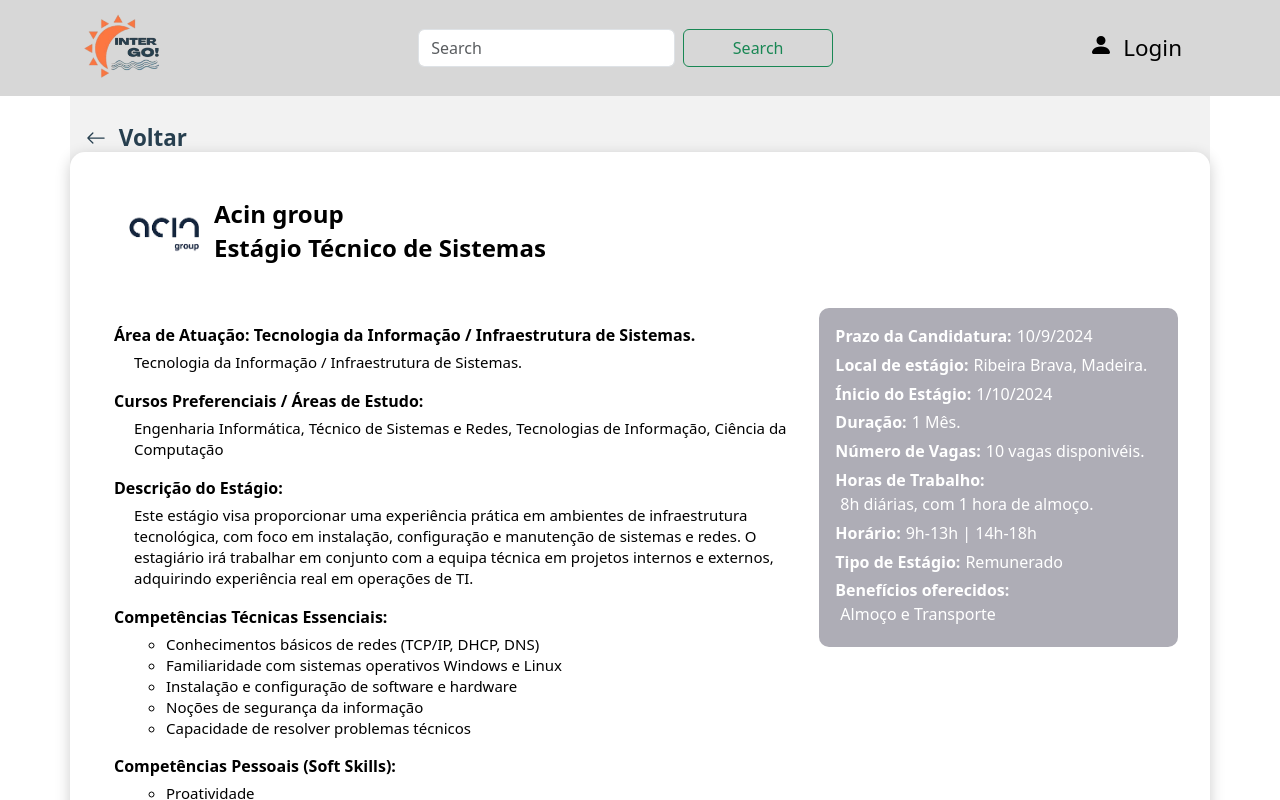
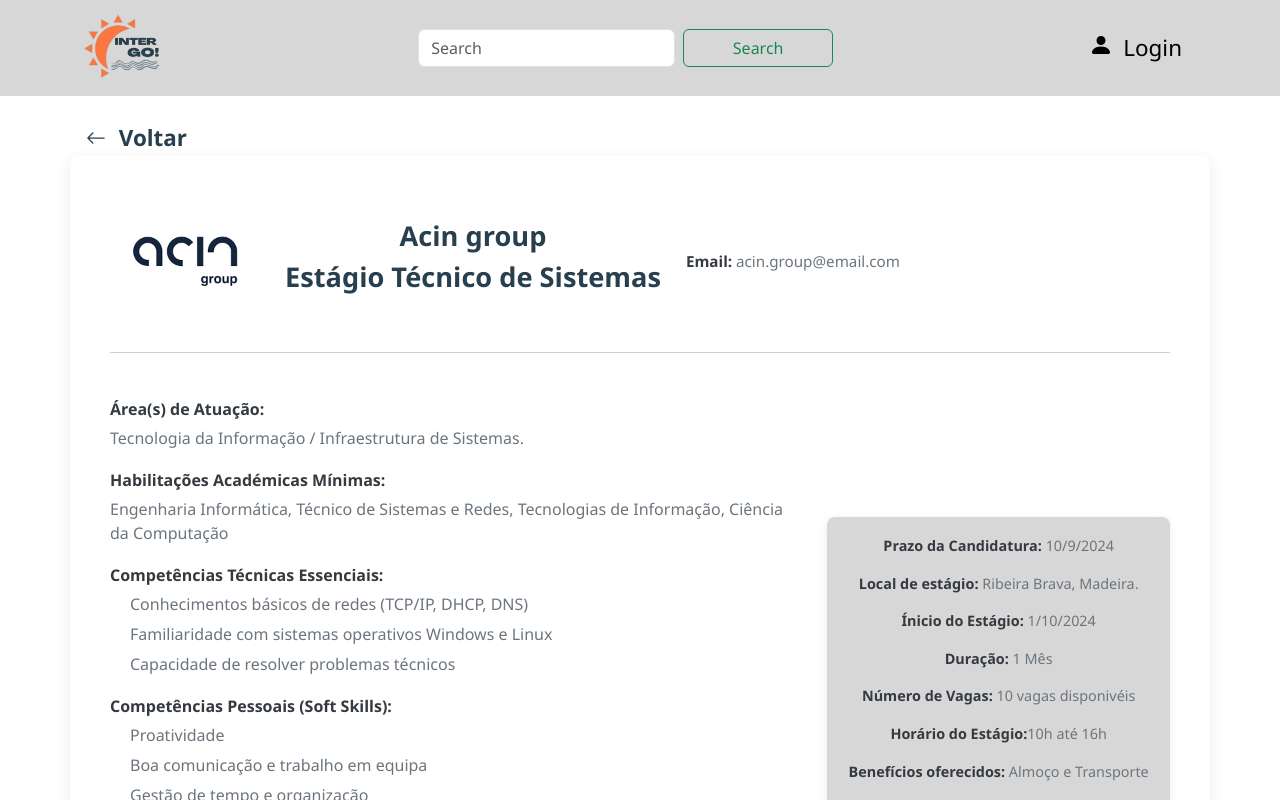
Before and after one commit to miguelfcostaa/internGo, a React (Create React App) app in the folder frontend/: page /pagina-estagio in a window 1280 px wide. Shown: the top 800 px of the page. Built offline with nearby package versions, Linux system fonts and the light colour scheme.

Commit message:
pagina estagio quase prontita

```diff
--- a/frontend/src/App.jsx
+++ b/frontend/src/App.jsx
@@ -17,6 +17,7 @@ import { SearchProvider } from "./contexts/SearchContext.js";
 import CriarEstagio from './pages/CriarEstagio.jsx';
 import EditProfile from './pages/EditProfile.jsx';
 import PaginaEstagio from './pages/PaginaEstagio.jsx';
+import PaginaCandidatarEstagio from './pages/PaginaCandidatarEstagio.jsx';
 
 function App() {
   return (
@@ -39,6 +40,7 @@ function App() {
           <Route path='/criar-estagio/' element={<ProtectedRoute requiredRole="company"><CriarEstagio /></ProtectedRoute>}></Route>  {/*  Rota da Criar Estágio Page */}
           <Route path='*' element={<NotFound />}> </Route>  {/* Rota 404 para páginas não encontradas */}
           <Route path='/pagina-estagio/' element={<PaginaEstagio />}></Route>   {/*  Rota info completa de estagio page */}
+          <Route path='/candidatar-estagio/' element={<PaginaCandidatarEstagio/>}></Route>   {/*  Rota info completa de estagio page */}
           </Routes>
         <Footer />
       </div>
--- a/frontend/src/pages/PaginaEstagio.jsx
+++ b/frontend/src/pages/PaginaEstagio.jsx
@@ -3,121 +3,110 @@ import NavBar from "../components/NavBar";
 import ButtonVoltar from "../components/ButtonVoltar";
 import Styles from "../styles/PaginaEstagio.module.css";
 import acin from "../assets/acin.png";
+import { useNavigate } from "react-router-dom";
 
 function PaginaEstagio() {
+  const navigate = useNavigate();
+  const handleCandidatar = () => {
+    navigate("/candidatar-estagio");
+  };
+
   return (
     <div>
       <NavBar />
-
       <div className={Styles.voltarWrapper}>
         <ButtonVoltar />
       </div>
 
-       <main className={`${Styles.background} container py-4`}>
+      <main className={Styles.background}>
 
+        {/* Encabezado */}
+        <div className={Styles.headerBox}>
+          <div className={Styles.headerContent}></div>
+          <div className={Styles.logoTitle}>
+            <img src={acin} className={Styles.acin} alt="Logo Empresa" />
+            <div className={Styles.titleTexts}>
+              <h4 className={Styles.heading}>Acin group</h4>
+              <h4 className={Styles.heading}>Estágio Técnico de Sistemas</h4>
+            </div>
+            <div className={Styles.contactInfo}>
+              <strong>Email:</strong> acin.group@email.com
+             </div>
 
-   {/* Caja principal: info + sidebar */}
-        <div className={`${Styles.bigbox} row`}>
-            <div className={`${Styles.headerBox} d-flex align-items-center mb-4`}>
-          <img src={acin} className={Styles.acin} alt="Logo Empresa" />
-          <div>
-            <h4 className={Styles.heading}>Acin group </h4>
-            <h4 className={Styles.heading}>Estágio Técnico de Sistemas</h4>
           </div>
+          <hr className={Styles.separator} />
         </div>
-          <div className="col-md-8">
-            <ul className={Styles.list}>
-              <li className={Styles.listheading}>
-                Área de Atuação: Tecnologia da Informação / Infraestrutura de Sistemas.
-                <p className={Styles.description}>
-                  Tecnologia da Informação / Infraestrutura de Sistemas.
+
+        {/* Contenido principal (columna izquierda + sidebar) */}
+        <div className={Styles.mainContent}>
+          {/* Columna izquierda */}
+          <div className={Styles.leftColumn}>
+            <ul className={Styles.cleanList}>
+              <li>
+                <strong>Área(s) de Atuação:</strong>
+                <p>Tecnologia da Informação / Infraestrutura de Sistemas.</p>
+              </li>
+              <li>
+                <strong>Habilitações Académicas Mínimas:</strong>
+                <p>
+                  Engenharia Informática, Técnico de Sistemas e Redes,
+                  Tecnologias de Informação, Ciência da Computação
                 </p>
               </li>
-              <li className={Styles.listheading}>
-                Cursos Preferenciais / Áreas de Estudo:
-                <p className={Styles.description}>
-                  Engenharia Informática, Técnico de Sistemas e Redes, Tecnologias de Informação, Ciência da Computação
-                </p>
-              </li>
-              <li className={Styles.listheading}>
-                Descrição do Estágio:
-                <p className={Styles.description}>
-                  Este estágio visa proporcionar uma experiência prática em ambientes de infraestrutura tecnológica,
-                  com foco em instalação, configuração e manutenção de sistemas e redes.
-                  O estagiário irá trabalhar em conjunto com a equipa técnica em projetos internos e externos,
-                  adquirindo experiência real em operações de TI.
-                </p>
-              </li>
-              <li className={Styles.listheading}>
-                Competências Técnicas Essenciais:
-                <ul className={Styles.description}>
+              <li>
+                <strong>Competências Técnicas Essenciais:</strong>
+                <ul className={Styles.subList}>
                   <li>Conhecimentos básicos de redes (TCP/IP, DHCP, DNS)</li>
                   <li>Familiaridade com sistemas operativos Windows e Linux</li>
-                  <li>Instalação e configuração de software e hardware</li>
-                  <li>Noções de segurança da informação</li>
                   <li>Capacidade de resolver problemas técnicos</li>
                 </ul>
               </li>
-              <li className={Styles.listheading}>
-                Competências Pessoais (Soft Skills):
-                <ul className={Styles.description}>
+              <li>
+                <strong>Competências Pessoais (Soft Skills):</strong>
+                <ul className={Styles.subList}>
                   <li>Proatividade</li>
                   <li>Boa comunicação e trabalho em equipa</li>
-                  <li>Capacidade de aprendizagem contínua</li>
                   <li>Gestão de tempo e organização</li>
                   <li>Responsabilidade e ética profissional</li>
                 </ul>
               </li>
-              <li className={Styles.listheading}>
-                Idiomas:
-                <ul className={Styles.description}>
+              <li>
+                <strong>Idiomas:</strong>
+                <ul className={Styles.subList}>
                   <li>Português</li>
                   <li>Inglês</li>
                   <li>Espanhol</li>
                   <li>Alemão</li>
                 </ul>
               </li>
+              <li>
+                <strong>Descrição do Estágio:</strong>
+                <p>
+                  Este estágio visa proporcionar uma experiência prática em
+                  ambientes de infraestrutura tecnológica, com foco em
+                  instalação, configuração e manutenção de sistemas e redes. O
+                  estagiário irá trabalhar em conjunto com a equipa técnica em
+                  projetos internos e externos, adquirindo experiência real em
+                  operações de TI.
+                </p>
+              </li>
             </ul>
           </div>
 
-          {/* Sidebar */}
-          <div className={`col-md-4 ${Styles.sidebar}`}>
-            <p className={Styles.heading}>
-              Prazo da Candidatura:
-              <span className={Styles.descriptionsidebar}> 10/9/2024</span>
-            </p>
-            <p className={Styles.heading}>
-              Local de estágio:
-              <span className={Styles.descriptionsidebar}> Ribeira Brava, Madeira.</span>
-            </p>
-            <p className={Styles.heading}>
-              Ínicio do Estágio:
-              <span className={Styles.descriptionsidebar}> 1/10/2024</span>
-            </p>
-            <p className={Styles.heading}>
-              Duração:
-              <span className={Styles.descriptionsidebar}> 1 Mês.</span>
-            </p>
-            <p className={Styles.heading}>
-              Número de Vagas:
-              <span className={Styles.descriptionsidebar}> 10 vagas disponivéis.</span>
-            </p>
-            <p className={Styles.heading}>
-              Horas de Trabalho:
-              <span className={Styles.descriptionsidebar}> 8h diárias, com 1 hora de almoço.</span>
-            </p>
-            <p className={Styles.heading}>
-              Horário:
-              <span className={Styles.descriptionsidebar}> 9h-13h | 14h-18h</span>
-            </p>
-            <p className={Styles.heading}>
-              Tipo de Estágio:
-              <span className={Styles.descriptionsidebar}> Remunerado</span>
-            </p>
-            <p className={Styles.heading}>
-              Benefícios oferecidos:
-              <span className={Styles.descriptionsidebar}> Almoço e Transporte</span>
-            </p>
+          {/* Sidebar + botón */}
+          <div className={Styles.sidebarWrapper}>
+            <div className={Styles.sidebar}>
+              <p><strong>Prazo da Candidatura:</strong> 10/9/2024</p>
+              <p><strong>Local de estágio:</strong> Ribeira Brava, Madeira.</p>
+              <p><strong>Ínicio do Estágio:</strong> 1/10/2024</p>
+              <p><strong>Duração:</strong> 1 Mês</p>
+              <p><strong>Número de Vagas:</strong> 10 vagas disponivéis</p>
+              <p><strong>Horário do Estágio:</strong>10h até 16h</p>
+              <p><strong>Benefícios oferecidos:</strong> Almoço e Transporte</p>
+            </div>
+            <button className={Styles.customButton} onClick={handleCandidatar}>
+              Candidatar-se
+            </button>
           </div>
         </div>
       </main>
--- a/frontend/src/styles/PaginaEstagio.module.css
+++ b/frontend/src/styles/PaginaEstagio.module.css
@@ -3,14 +3,22 @@ body,
 #root {
   height: 100%;
   margin: 0;
-  color: black;
+  font-family: "Segoe UI", Arial, sans-serif;
+  color: #222;
+  background-color: #fff;
 }
 
 .background {
-  background-color: #f2f2f2;
-  min-height: 100vh;
-  padding-top: 3rem;
+  background-color: #fff;
+  max-width: 1140px;
+  width: 95%;
+  margin: 60px auto;
+  min-height: 400px;
+  border-radius: 8px;
+  padding: 30px 40px;
+  box-shadow: 0 4px 15px rgba(0, 0, 0, 0.08);
 }
+
 
 .voltarWrapper {
   position: absolute;
@@ -19,69 +27,143 @@ body,
   z-index: 1000;
 }
 
+.logoTitle {
+  display: flex;
+  align-items: center;
+  gap: 25px;
+}
+
 .acin {
-  width: 100px;
-  height: 100px;
-  object-fit: contain;
+  width: 150px;
+  height: auto;
+}
+
+.titleTexts {
+  display: flex;
+  flex-direction: column;
 }
 
 .heading {
-  font-weight: bold;
-  text-align: left;
-  margin-bottom: 0.3rem;
+  font-size: 1.7rem;
+  margin: 0 0 8px 0;
+  font-weight: 700;
+  color: #273F4F;
 }
 
-/* Caja principal */
-.bigbox {
- background-color: #ffffff;
-  border-radius: 15px;
-  box-shadow: 0 4px 15px rgba(0, 0, 0, 0.2);
-  background-size: cover;
-  background-position: center;
-  background-repeat: no-repeat;
-  background-attachment: fixed;
-  min-height: 100vh;
-  display: flex;
-  flex-direction: row;
-  align-items: flex-start;
-  justify-content: space-between;
-  padding: 2rem;
-  position: relative;
-  margin-top: 2rem;
-  text-align: left;
+.separator {
+  border: 0;
+  height: 2px;
+  background: #343a40;
+  margin-top: 1rem;
+  margin-bottom: 1.5rem;
+  width: 100%;
+   max-width: none;
 }
 
-/* Listado */
-.list {
+
+.mainContent {
+  display: flex;
+  justify-content: space-between;
+  align-items: flex-start;
+  gap: 2rem;
+  flex-wrap: wrap;
+  padding-top: 20px;
+}
+
+.leftColumn {
+  flex: 2;
+  text-align: left;
+  min-width: 300px;
+}
+
+
+.cleanList,
+.subList {
   list-style: none;
   padding: 0;
-  margin-top: 15px;
+  margin: 0;
 }
 
-.listheading {
-  margin-top: 15px;
-  font-weight: bold;
-  font-size: 16px;
+.cleanList li {
+  margin-bottom: 18px;
 }
 
-.description {
-  margin-top: 5px;
-  margin-left: 20px;
-  font-weight: normal;
-  font-size: 15px;
-  line-height: 1.4;
+.cleanList p,
+.subList li {
+  margin: 5px 0 0;
+  line-height: 1.5;
+  color: #444;
 }
 
-/* Sidebar */
-.sidebar {
-  background-color: rgb(174, 173, 182);
-  border-radius: 10px;
-  color: #fff;
-  padding: 1rem;
+.subList {
+  padding-left: 20px;
 }
 
-.descriptionsidebar {
-  font-weight: normal;
-  margin-left: 5px;
-  display: inline-block;
+.subList li {
+  margin-bottom: 6px;
 }
+
+
+.sidebarWrapper {
+  flex: 1;
+  display: flex;
+  flex-direction: column;
+  align-items: stretch;
+  min-width: 280px;
+  margin-top: 120px;
+
+}
+
+.sidebar {
+  background-color: #D7D7D7;
+  border-radius: 8px;
+  padding: 18px;
+  font-size: 0.9rem;
+  line-height: 1.5;
+  box-shadow: 0 2px 10px rgba(0, 0, 0, 0.08);
+  margin-bottom: 12px;
+}
+
+.customButton {
+  background-color: #273F4F;
+  color: white;
+  border: none;
+  padding: 12px;
+  font-size: 1rem;
+  font-weight: bold;
+  border-radius: 6px;
+  cursor: pointer;
+  width: 100%;
+  transition: background 0.2s ease;
+}
+
+.customButton:hover {
+  background-color: #1b2f3b;
+}
+
+strong {
+  color: #343a40;
+}
+
+.cleanList p,
+.cleanList li,
+.subList li,
+.sidebar p {
+  color: #6c757d;
+}
+
+.contactInfo {
+  text-align: right;
+  font-size: 0.95rem;
+  color: #6c757d;
+}
+
+.contactInfo strong {
+  color: #343a40;
+}
+
+.headerContent {
+  display: flex;
+  justify-content: space-between;
+  align-items: flex-start;
+}
```
